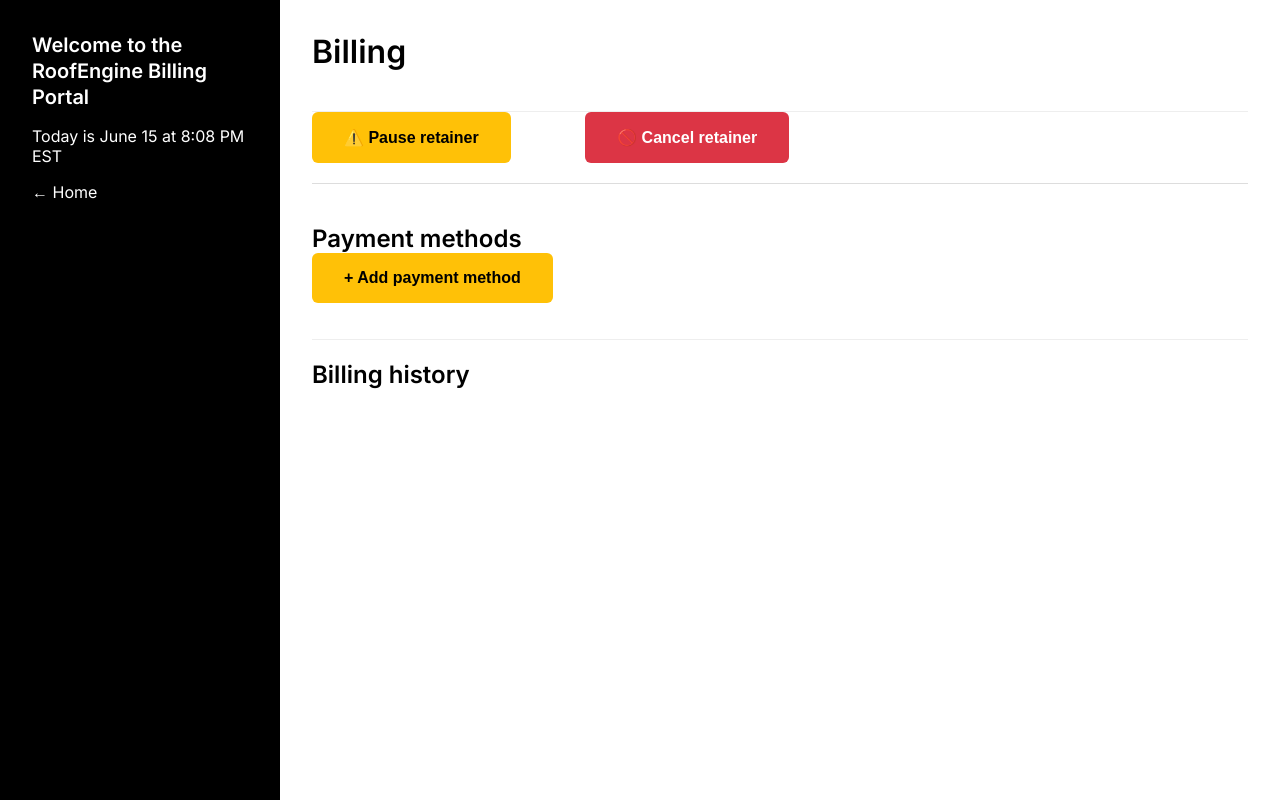
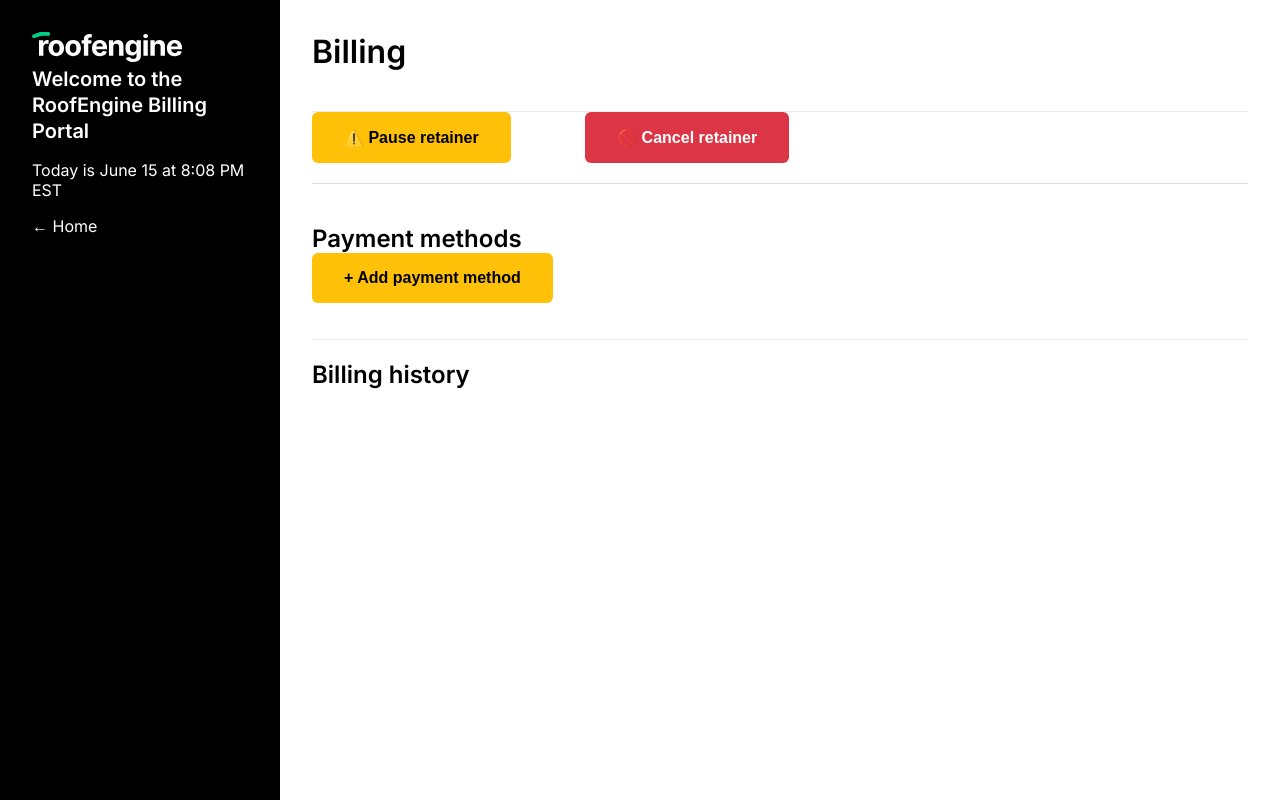
Before and after one commit to alex-roofengine/stripe-netlify-portal, a website: page public/update-details.html in a window 1280 px wide. Drawn offline with Linux system fonts and the light colour scheme; no server answers; a script that the page names is missing.

Commit message:
Update update-details.html

```diff
--- a/public/update-details.html
+++ b/public/update-details.html
@@ -99,6 +99,7 @@
 </head>
 <body>
   <div class="sidebar">
+    <img src="assets/logo.svg" width="150" alt="RoofEngine" />
     <h2>Welcome to the<br/>RoofEngine Billing Portal</h2>
     <p id="timestamp"></p>
     <p id="context"></p>
```
